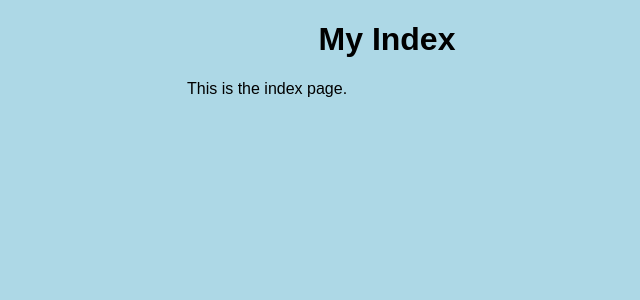
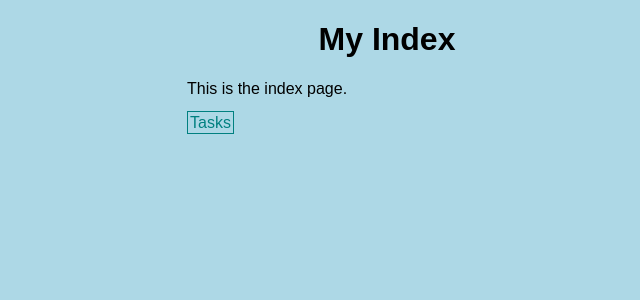
Before and after one commit to stujmar/flask-regression, a Flask app: page / in a window 1280 px wide. Shown: the top 300 px of the page, without its empty margins (253-893 px from the left). Run offline with Flask 2, Linux system fonts and the light colour scheme.

Commit message:
[sm] made a link to the tasks page from the home index

```diff
--- a/templates/index.html
+++ b/templates/index.html
@@ -7,6 +7,6 @@
 {% block body %}
     <div class="content">
         <h1>My Index</h1>
-        <p>This is the index page.</p>
+        <p>This is the index page.</p> <a href="/tasks">Tasks</a>
     </div>
 {% endblock %}
```
